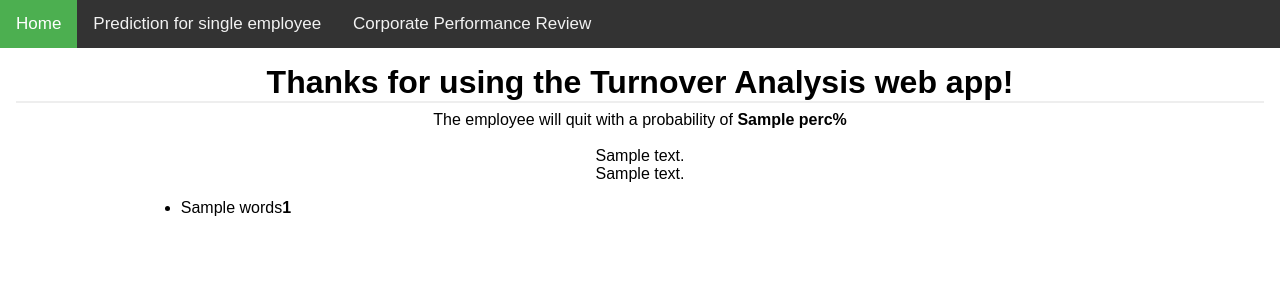
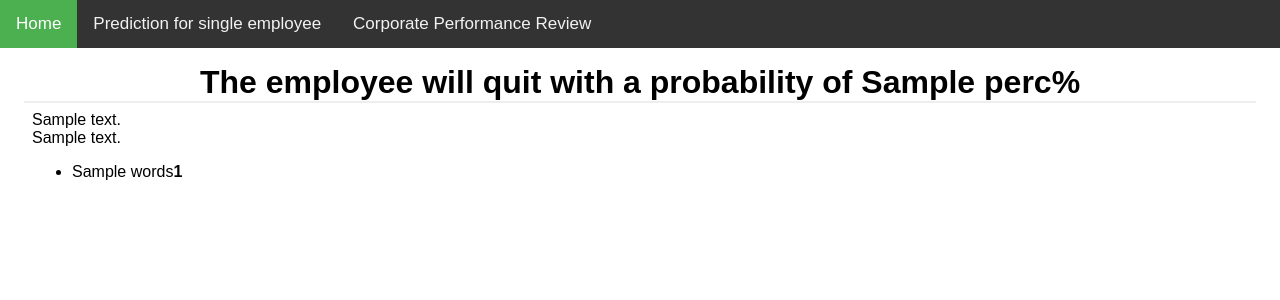
Before and after one commit to lucacolombomsia/turnover_analysis, a Flask app: template webapp/app/templates/single_results.html in a window 1280 px wide. Shown: the top 300 px of the page. Run offline with Flask 2, Linux system fonts and the light colour scheme; the template is opened without the code that fills it: most values are stand-ins (such as "Sample title", 1, 10 or a date in 2020).

Commit message:
changing the results page styling a bit more

```diff
--- a/webapp/app/static/style.css
+++ b/webapp/app/static/style.css
@@ -30,19 +30,15 @@ tr:hover            { background-color: #ffff99;}
 
 div.padding {
     padding-top: 16px;
-    padding-left: 16px;
-	padding-right: 16px
+    padding-left: 24px;
+	padding-right: 24px
 
 }
 
 div.subtitle {
     padding-top: 8px;
+	padding-left: 8px;
 
-}
-
-div.bullet {
-	width: 80%;
-	margin: 0 auto;
 }
 
 .topnav {
--- a/webapp/app/templates/single_results.html
+++ b/webapp/app/templates/single_results.html
@@ -1,21 +1,18 @@
 {% extends "base.html" %}
 
 {% block content %}
-	<h1 align="center">Thanks for using the Turnover Analysis web app!</h1>
+	<h1 align="center">The employee will quit with a probability of {{perc}}%</h1>
 
-	<div align="center" class = "subtitle">
-		The employee will quit with a probability of <b>{{perc}}%</b><br><br>
+	<div align="left" class = "subtitle">
 	  	{{text1}}<br>
 
 		{% if text2 is defined %}
 		{{text2}}
-			<div align="left" class = "bullet">
 			<ul>
 				{% for sentence in sentences %}
 					<li>{{sentence.words}}<b>{{sentence.num}}</b>
 			    {% endfor %}
 			</ul>
-		</div>
 
 		{% endif %}
 
```
